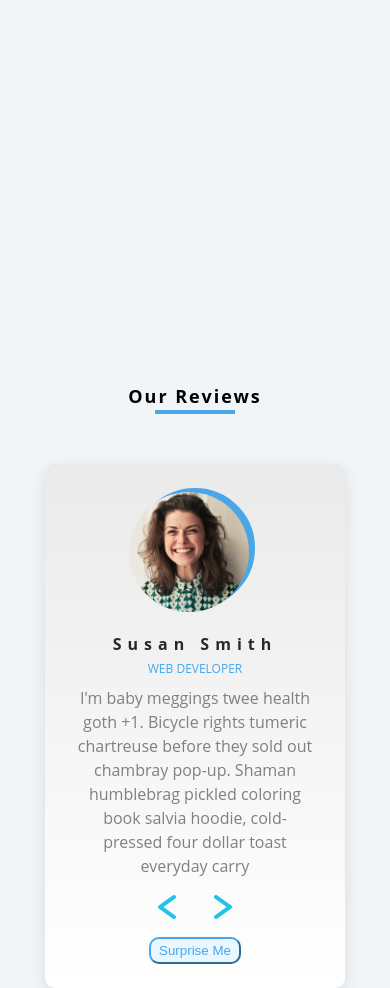
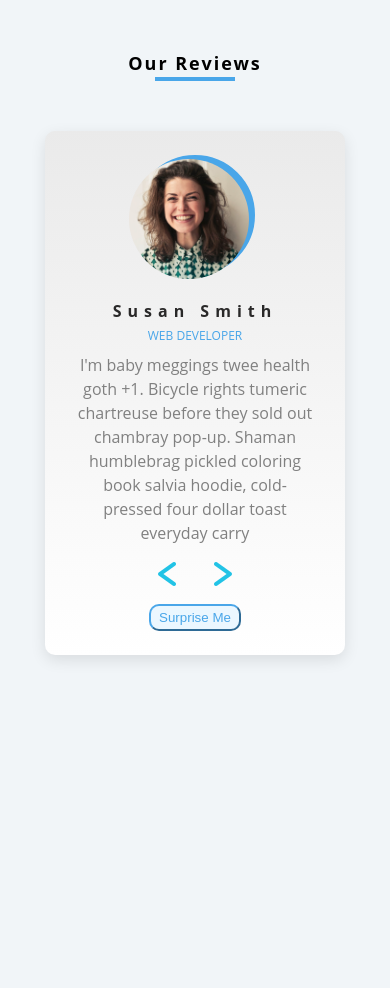
Before and after one commit to HamzaBashir123/reviews-cards, a plain HTML site: page index.html in a window 390 px wide. After the commit the page ends 844 px from the top, so only its background shows below. Drawn offline with Linux system fonts and the light colour scheme.

Commit message:
UI update

```diff
--- a/style.css
+++ b/style.css
@@ -148,6 +148,19 @@ main{
 
 
   @media only screen and (max-width: 500px) {
+
+    main{
+      min-width: 100%;
+      min-height: 100%;
+      margin-top: 50px;
+      display: flex;
+      justify-content: center;
+      align-items: center;
+
+      /* border: 2px solid blue; */
+
+
+  }
     .title {
       text-align: center;
       margin-bottom: 50px;
```
